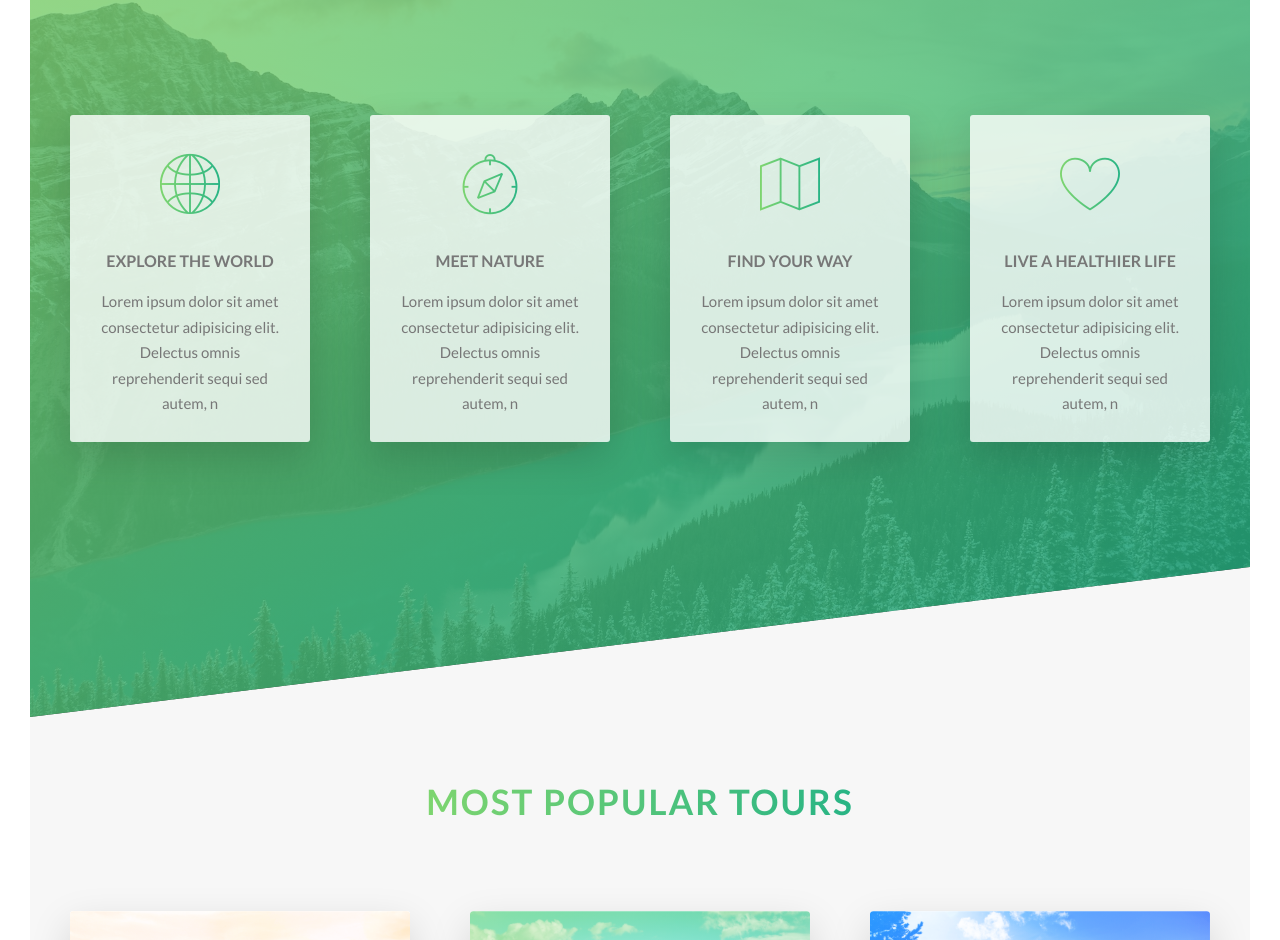
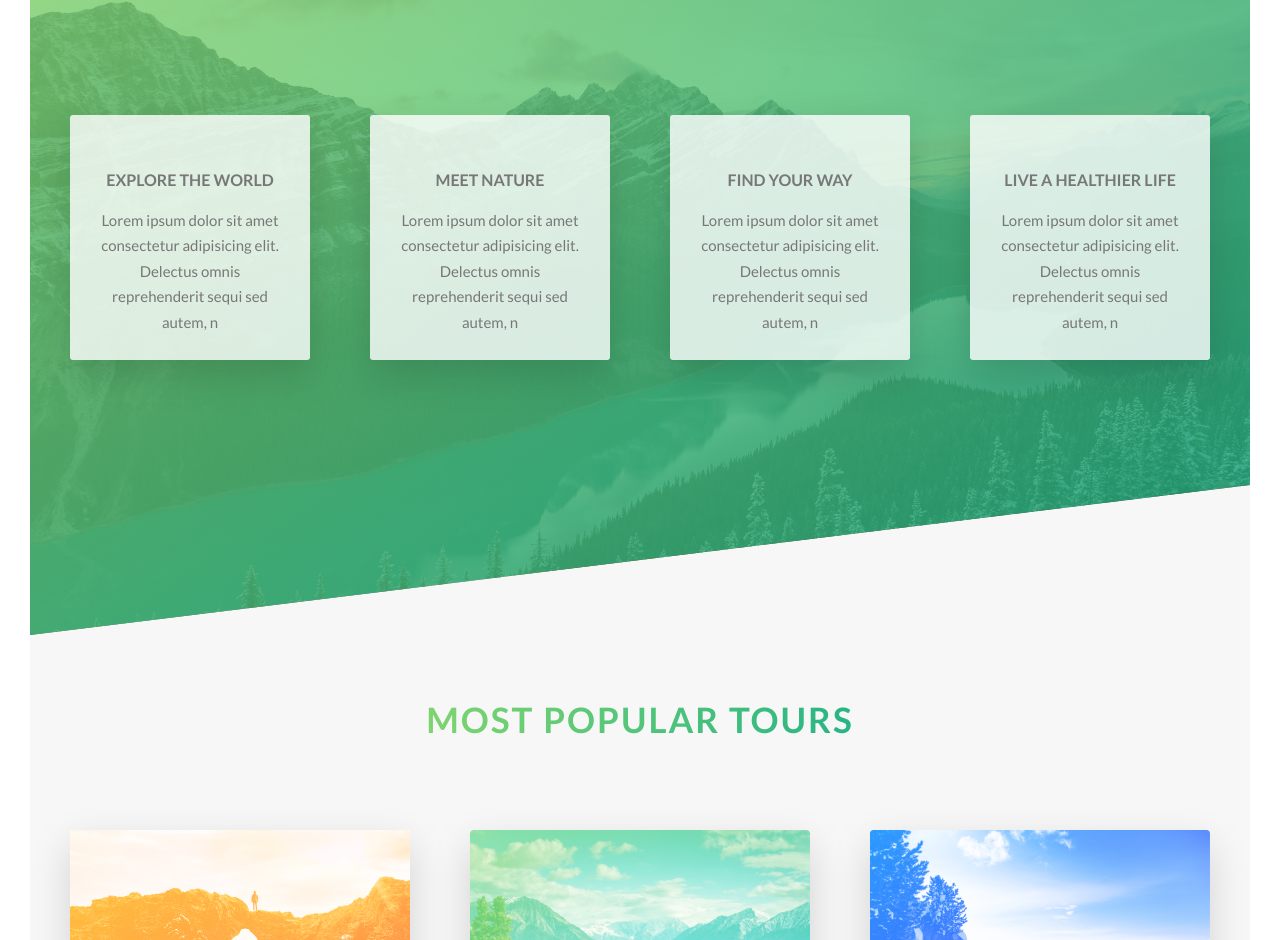
Before and after one commit to mdsIgor/natours, a website: page index.html in a window 1280 px wide. Shown: the part 1549-2489 px from the top of the page. Drawn offline with Linux system fonts and the light colour scheme.

Commit message:
working on building process 2

```diff
--- a/index.html
+++ b/index.html
@@ -6,7 +6,7 @@
 
         <link href="https://fonts.googleapis.com/css?family=Lato:100,300,400,700,900" rel="stylesheet">
 
-        <link rel="stylesheet" href="css/icon-font.css">
+        <!--<link rel="stylesheet" href="css/icon-font.css">-->
         <link rel="stylesheet" href="css/style.css">
         <link rel="shortcut icon" type="image/png" href="img/favicon.png">
 
```
Also changed, not shown: package.json (+6 -1 lines), 1 other file.
